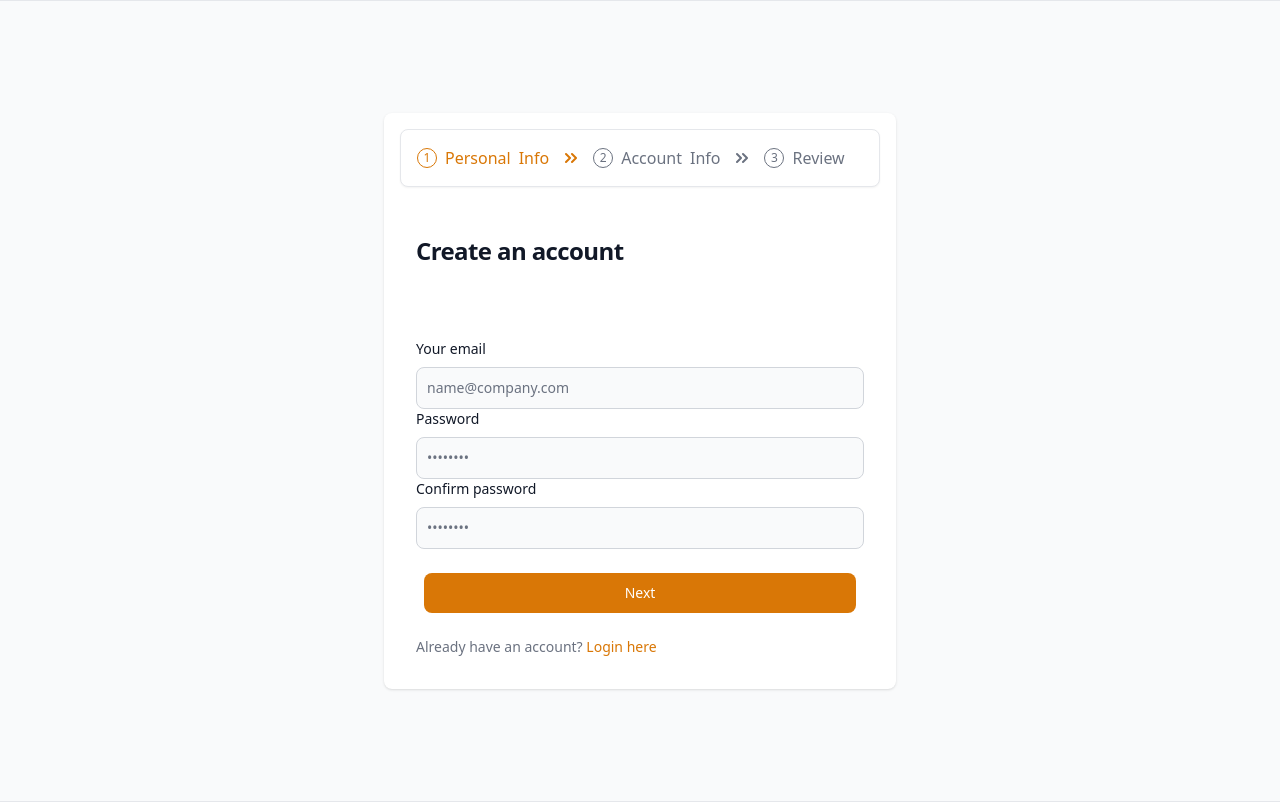
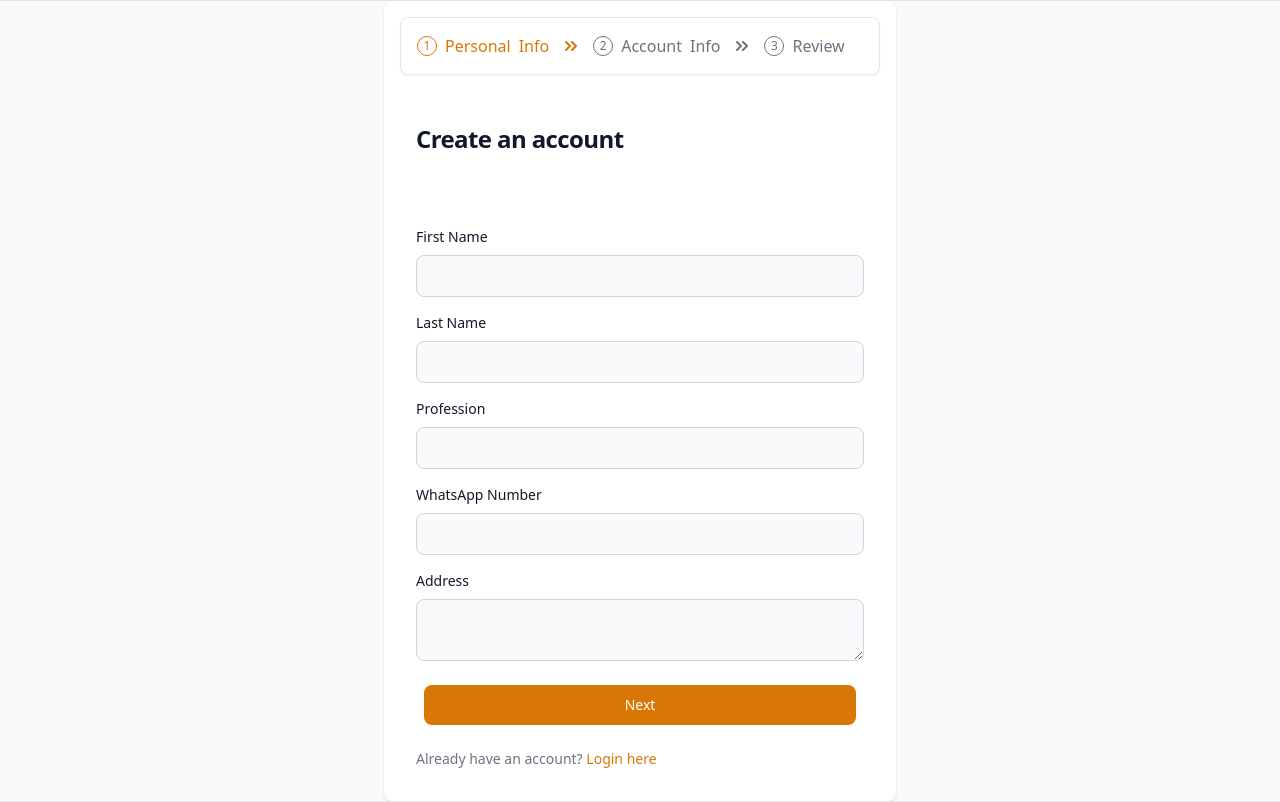
Before and after one commit to aahnik/unison, a Django app: template src/users/templates/users/register.html in a window 1280 px wide. Shown: the part 56-858 px from the top of the page. Run offline with Django 4.2, Linux system fonts and the light colour scheme; the template is opened without the code that fills it, so the values that code supplies are empty; style sheets or scripts are compiled from the project's sources; some libraries are stand-ins or nearby versions.

Commit message:
feature/aahq-29-events-registration-flow

```diff
--- a/src/haps/admin.py
+++ b/src/haps/admin.py
@@ -23,6 +23,7 @@ class EventAdmin(admin.ModelAdmin):
         "end_time",
         "accept_reg",
         "show_on_home",
+        "content",
     ]
 
 
--- a/src/haps/urls.py
+++ b/src/haps/urls.py
@@ -7,4 +7,5 @@ app_name = "haps"
 urlpatterns = [
     path("", views.haps_list, name="events"),
     path("<slug>", views.haps_item, name="event_item"),
+    path("<slug>/register", views.register_for_event, name="event_register"),
 ]
--- a/src/users/forms.py
+++ b/src/users/forms.py
@@ -48,7 +48,7 @@ class UserRegistrationForm(forms.Form):
     address = forms.CharField(max_length=1024)
     profession = forms.CharField(max_length=256)
     whatsapp_number = forms.CharField(max_length=15)
-    email = forms.CharField(max_length=128)
+    email = forms.EmailField(max_length=128)
 
     def clean_password2(self):
         # Check that the two password entries match
--- a/src/users/templates/users/register.html
+++ b/src/users/templates/users/register.html
@@ -10,69 +10,40 @@
 
 <div class="flex justify-center content-center">
   <section class="bg-gray-50 dark:bg-gray-900 w-full">
-    <div
-      class="flex flex-col items-center justify-center px-6 py-8 mx-auto md:h-screen lg:py-0"
-    >
+    <div class="flex flex-col items-center justify-center px-6 py-8 mx-auto md:h-screen lg:py-0">
+      <div class="text-primary-600 dark:text-primary-500 border-primary-600 dark:border-primary-500 hidden"></div>
       <div
-        class="text-primary-600 dark:text-primary-500 border-primary-600 dark:border-primary-500 hidden"
-      ></div>
-      <div
-        class="w-full bg-white rounded-lg shadow dark:border md:mt-0 sm:max-w-lg xl:p-0 dark:bg-gray-800 dark:border-gray-700"
-      >
+        class="w-full bg-white rounded-lg shadow dark:border md:mt-0 sm:max-w-lg xl:p-0 dark:bg-gray-800 dark:border-gray-700">
         <div id="stepper" class="my-4 mx-4">
           <ol
-            class="flex items-center w-full p-3 space-x-2 text-sm font-medium text-center text-gray-500 bg-white border border-gray-200 rounded-lg shadow-sm dark:text-gray-400 sm:text-base dark:bg-gray-800 dark:border-gray-700 sm:p-4 sm:space-x-4 rtl:space-x-reverse"
-          >
+            class="flex items-center w-full p-3 space-x-2 text-sm font-medium text-center text-gray-500 bg-white border border-gray-200 rounded-lg shadow-sm dark:text-gray-400 sm:text-base dark:bg-gray-800 dark:border-gray-700 sm:p-4 sm:space-x-4 rtl:space-x-reverse">
             <li class="stepIndicator flex items-center">
               <span
-                class="stepIndicatorBorder flex items-center justify-center w-5 h-5 me-2 text-xs border rounded-full shrink-0border-primary-600 dark:border-primary-500"
-              >
+                class="stepIndicatorBorder flex items-center justify-center w-5 h-5 me-2 text-xs border rounded-full shrink-0border-primary-600 dark:border-primary-500">
                 1
               </span>
               Personal <span class="hidden sm:inline-flex sm:ms-2">Info</span>
-              <svg
-                class="w-3 h-3 ms-2 sm:ms-4 rtl:rotate-180"
-                aria-hidden="true"
-                xmlns="http://www.w3.org/2000/svg"
-                fill="none"
-                viewBox="0 0 12 10"
-              >
-                <path
-                  stroke="currentColor"
-                  stroke-linecap="round"
-                  stroke-linejoin="round"
-                  stroke-width="2"
-                  d="m7 9 4-4-4-4M1 9l4-4-4-4"
-                />
+              <svg class="w-3 h-3 ms-2 sm:ms-4 rtl:rotate-180" aria-hidden="true" xmlns="http://www.w3.org/2000/svg"
+                fill="none" viewBox="0 0 12 10">
+                <path stroke="currentColor" stroke-linecap="round" stroke-linejoin="round" stroke-width="2"
+                  d="m7 9 4-4-4-4M1 9l4-4-4-4" />
               </svg>
             </li>
             <li class="stepIndicator flex items-center">
               <span
-                class="stepIndicatorBorder flex items-center justify-center w-5 h-5 me-2 text-xs border border-gray-500 rounded-full shrink-0 dark:border-gray-400"
-              >
+                class="stepIndicatorBorder flex items-center justify-center w-5 h-5 me-2 text-xs border border-gray-500 rounded-full shrink-0 dark:border-gray-400">
                 2
               </span>
               Account <span class="hidden sm:inline-flex sm:ms-2">Info</span>
-              <svg
-                class="w-3 h-3 ms-2 sm:ms-4 rtl:rotate-180"
-                aria-hidden="true"
-                xmlns="http://www.w3.org/2000/svg"
-                fill="none"
-                viewBox="0 0 12 10"
-              >
-                <path
-                  stroke="currentColor"
-                  stroke-linecap="round"
-                  stroke-linejoin="round"
-                  stroke-width="2"
-                  d="m7 9 4-4-4-4M1 9l4-4-4-4"
-                />
+              <svg class="w-3 h-3 ms-2 sm:ms-4 rtl:rotate-180" aria-hidden="true" xmlns="http://www.w3.org/2000/svg"
+                fill="none" viewBox="0 0 12 10">
+                <path stroke="currentColor" stroke-linecap="round" stroke-linejoin="round" stroke-width="2"
+                  d="m7 9 4-4-4-4M1 9l4-4-4-4" />
               </svg>
             </li>
             <li class="stepIndicator flex items-center">
               <span
-                class="stepIndicatorBorder flex items-center justify-center w-5 h-5 me-2 text-xs border border-gray-500 rounded-full shrink-0 dark:border-gray-400"
-              >
+                class="stepIndicatorBorder flex items-center justify-center w-5 h-5 me-2 text-xs border border-gray-500 rounded-full shrink-0 dark:border-gray-400">
                 3
               </span>
               Review
@@ -81,9 +52,7 @@
         </div>
 
         <div class="p-6 space-y-4 md:space-y-6 sm:p-8">
-          <h1
-            class="text-xl font-bold leading-tight tracking-tight text-gray-900 md:text-2xl dark:text-white"
-          >
+          <h1 class="text-xl font-bold leading-tight tracking-tight text-gray-900 md:text-2xl dark:text-white">
             Create an account
           </h1>
           <form id="multiStepForm" class="space-y-4 md:space-y-6" method="post">
@@ -93,10 +62,8 @@
             {% if form.non_field_errors %}
             <ul class="errorlist">
               {% for error in form.non_field_errors %}
-              <div
-                class="p-4 mb-4 text-sm text-red-800 rounded-lg bg-red-50 dark:bg-gray-800 dark:text-red-400"
-                role="alert"
-              >
+              <div class="p-4 mb-4 text-sm text-red-800 rounded-lg bg-red-50 dark:bg-gray-800 dark:text-red-400"
+                role="alert">
                 <span class="font-medium">Validation Error</span> {{error}}
               </div>
               {% endfor %}
@@ -110,10 +77,8 @@
 
             {% for error in field.errors %}
             <!-- iterate through all the errors -->
-            <div
-              class="p-4 mb-4 text-sm text-red-800 rounded-lg bg-red-50 dark:bg-gray-800 dark:text-red-400"
-              role="alert"
-            >
+            <div class="p-4 mb-4 text-sm text-red-800 rounded-lg bg-red-50 dark:bg-gray-800 dark:text-red-400"
+              role="alert">
               <span class="font-medium">{{ field.label }}</span> {{error}}
             </div>
             {% endfor %}
@@ -127,194 +92,112 @@
             <br />
 
             {# step 1 #}
+
             <div class="step">
-              <div>
-                <label
-                  for="email"
-                  class="block mb-2 text-sm font-medium text-gray-900 dark:text-white"
-                  >Your email</label
-                >
-                <input
-                  type="email"
-                  name="email"
-                  id="email"
-                  value="{{form.email.value | default:''}}"
+
+              <div class="mb-4">
+                <label for="first_name" class="block mb-2 text-sm font-medium text-gray-900 dark:text-white">First
+                  Name</label>
+                <input type="text" name="first_name" id="first_name" value="{{form.first_name.value | default:''}}"
                   class="bg-gray-50 border border-gray-300 text-gray-900 sm:text-sm rounded-lg focus:ring-primary-600 focus:border-primary-600 block w-full p-2.5 dark:bg-gray-700 dark:border-gray-600 dark:placeholder-gray-400 dark:text-white dark:focus:ring-primary-500 dark:focus:border-primary-500"
-                  placeholder="name@company.com"
-                  required=""
-                />
+                  placeholder="" required="" />
               </div>
-              <div>
-                <label
-                  for="password"
-                  class="block mb-2 text-sm font-medium text-gray-900 dark:text-white"
-                  >Password</label
-                >
-                <input
-                  type="password"
-                  name="password1"
-                  id="id_password1"
-                  value="{{form.password1.value | default:''}}"
-                  placeholder="••••••••"
+              <div class="mb-4">
+                <label for="last_name" class="block mb-2 text-sm font-medium text-gray-900 dark:text-white">Last
+                  Name</label>
+                <input type="text" name="last_name" id="last_name" value="{{form.last_name.value | default:''}}"
+                  placeholder=""
                   class="bg-gray-50 border border-gray-300 text-gray-900 sm:text-sm rounded-lg focus:ring-primary-600 focus:border-primary-600 block w-full p-2.5 dark:bg-gray-700 dark:border-gray-600 dark:placeholder-gray-400 dark:text-white dark:focus:ring-primary-500 dark:focus:border-primary-500"
-                  required=""
-                />
+                  required="" />
               </div>
-              <div>
-                <label
-                  for="confirm-password"
-                  class="block mb-2 text-sm font-medium text-gray-900 dark:text-white"
-                  >Confirm password</label
-                >
-                <input
-                  type="password"
-                  name="password2"
-                  id="id_password2"
-                  value="{{form.password2.value | default:''}}"
-                  placeholder="••••••••"
+              <div class="mb-4">
+                <label for="profession"
+                  class="block mb-2 text-sm font-medium text-gray-900 dark:text-white">Profession</label>
+                <input type="text" name="profession" id="profession" value="{{form.profession.value | default:''}}"
+                  placeholder=""
                   class="bg-gray-50 border border-gray-300 text-gray-900 sm:text-sm rounded-lg focus:ring-primary-600 focus:border-primary-600 block w-full p-2.5 dark:bg-gray-700 dark:border-gray-600 dark:placeholder-gray-400 dark:text-white dark:focus:ring-primary-500 dark:focus:border-primary-500"
-                  required=""
-                />
+                  required="" />
+              </div>
+
+              <div class="mb-4">
+                <label for="whatsapp_number"
+                  class="block mb-2 text-sm font-medium text-gray-900 dark:text-white">WhatsApp Number</label>
+                <input type="text" name="whatsapp_number" id="whatsapp_number"
+                  value="{{form.whatsapp_number.value | default:''}}" placeholder=""
+                  class="bg-gray-50 border border-gray-300 text-gray-900 sm:text-sm rounded-lg focus:ring-primary-600 focus:border-primary-600 block w-full p-2.5 dark:bg-gray-700 dark:border-gray-600 dark:placeholder-gray-400 dark:text-white dark:focus:ring-primary-500 dark:focus:border-primary-500"
+                  required="" />
+              </div>
+
+              <div class="mb-4">
+                <label for="address"
+                  class="block mb-2 text-sm font-medium text-gray-900 dark:text-white">Address</label>
+                <textarea type="text" name="address" id="address" placeholder=""
+                  class="bg-gray-50 border border-gray-300 text-gray-900 sm:text-sm rounded-lg focus:ring-primary-600 focus:border-primary-600 block w-full p-2.5 dark:bg-gray-700 dark:border-gray-600 dark:placeholder-gray-400 dark:text-white dark:focus:ring-primary-500 dark:focus:border-primary-500"
+                  required="" />
+                {{form.address.value | default:''}}
+                </textarea>
               </div>
             </div>
             {# step 2 #}
             <div class="step">
-
-              <div>
-                <label
-                  for="first_name"
-                  class="block mb-2 text-sm font-medium text-gray-900 dark:text-white"
-                  >Your First Name</label
-                >
-                <input
-                  type="text"
-                  name="first_name"
-                  id="first_name"
-                  value="{{form.first_name.value | default:''}}"
+              <div class="mb-4">
+                <label for="email" class="block mb-2 text-sm font-medium text-gray-900 dark:text-white">Your
+                  email</label>
+                <input type="email" name="email" id="email" value="{{form.email.value | default:''}}"
                   class="bg-gray-50 border border-gray-300 text-gray-900 sm:text-sm rounded-lg focus:ring-primary-600 focus:border-primary-600 block w-full p-2.5 dark:bg-gray-700 dark:border-gray-600 dark:placeholder-gray-400 dark:text-white dark:focus:ring-primary-500 dark:focus:border-primary-500"
-                  placeholder=""
-                  required=""
-                />
+                  placeholder="name@company.com" required="" />
               </div>
-              <div>
-                <label
-                  for="last_name"
-                  class="block mb-2 text-sm font-medium text-gray-900 dark:text-white"
-                  >Last Name</label
-                >
-                <input
-                  type="text"
-                  name="last_name"
-                  id="last_name"
-                  value="{{form.last_name.value | default:''}}"
+              <div class="mb-4">
+                <label for="password"
+                  class="block mb-2 text-sm font-medium text-gray-900 dark:text-white">Password</label>
+                <input type="password" name="password1" id="id_password1" value="{{form.password1.value | default:''}}"
                   placeholder=""
                   class="bg-gray-50 border border-gray-300 text-gray-900 sm:text-sm rounded-lg focus:ring-primary-600 focus:border-primary-600 block w-full p-2.5 dark:bg-gray-700 dark:border-gray-600 dark:placeholder-gray-400 dark:text-white dark:focus:ring-primary-500 dark:focus:border-primary-500"
-                  required=""
-                />
+                  required="" />
               </div>
-              <div>
-                <label
-                  for="profession"
-                  class="block mb-2 text-sm font-medium text-gray-900 dark:text-white"
-                  >Profession</label
-                >
-                <input
-                  type="text"
-                  name="profession"
-                  id="profession"
-                  value="{{form.profession.value | default:''}}"
+              <div class="mb-4">
+                <label for="confirm-password"
+                  class="block mb-2 text-sm font-medium text-gray-900 dark:text-white">Confirm password</label>
+                <input type="password" name="password2" id="id_password2" value="{{form.password2.value | default:''}}"
                   placeholder=""
                   class="bg-gray-50 border border-gray-300 text-gray-900 sm:text-sm rounded-lg focus:ring-primary-600 focus:border-primary-600 block w-full p-2.5 dark:bg-gray-700 dark:border-gray-600 dark:placeholder-gray-400 dark:text-white dark:focus:ring-primary-500 dark:focus:border-primary-500"
-                  required=""
-                />
-              </div>
-
-              <div>
-                <label
-                  for="whatsapp_number"
-                  class="block mb-2 text-sm font-medium text-gray-900 dark:text-white"
-                  >WhatsApp Number</label
-                >
-                <input
-                  type="text"
-                  name="whatsapp_number"
-                  id="whatsapp_number"
-                  value="{{form.whatsapp_number.value | default:''}}"
-                  placeholder=""
-                  class="bg-gray-50 border border-gray-300 text-gray-900 sm:text-sm rounded-lg focus:ring-primary-600 focus:border-primary-600 block w-full p-2.5 dark:bg-gray-700 dark:border-gray-600 dark:placeholder-gray-400 dark:text-white dark:focus:ring-primary-500 dark:focus:border-primary-500"
-                  required=""
-                />
-              </div>
-
-              <div>
-                <label
-                  for="address"
-                  class="block mb-2 text-sm font-medium text-gray-900 dark:text-white"
-                  >Address</label
-                >
-                <textarea
-                  type="text"
-                  name="address"
-                  id="address"
-
-                  placeholder=""
-                  class="bg-gray-50 border border-gray-300 text-gray-900 sm:text-sm rounded-lg focus:ring-primary-600 focus:border-primary-600 block w-full p-2.5 dark:bg-gray-700 dark:border-gray-600 dark:placeholder-gray-400 dark:text-white dark:focus:ring-primary-500 dark:focus:border-primary-500"
-                  required=""
-                />
-                {{form.address.value | default:''}}
-                </textarea>
+                  required="" />
               </div>
             </div>
+
+
 
             <div class="step">
               <div class="flex items-start">
                 <div class="flex items-center h-5">
-                  <input
-                    id="terms"
-                    aria-describedby="terms"
-                    type="checkbox"
+                  <input id="terms" aria-describedby="terms" type="checkbox"
                     class="w-4 h-4 border border-gray-300 rounded bg-gray-50 focus:ring-3 focus:ring-primary-300 dark:bg-gray-700 dark:border-gray-600 dark:focus:ring-primary-600 dark:ring-offset-gray-800"
-                    required=""
-                  />
+                    required="" />
                 </div>
                 <div class="ml-3 text-sm">
-                  <label
-                    for="terms"
-                    class="font-light text-gray-500 dark:text-gray-300"
-                    >I accept the
-                    <a
-                      class="font-medium text-primary-600 hover:underline dark:text-primary-500"
-                      href="#"
-                      >Terms and Conditions</a
-                    ></label
-                  >
+                  <label for="terms" class="font-light text-gray-500 dark:text-gray-300">I accept the
+                    <a class="font-medium text-primary-600 hover:underline dark:text-primary-500" href="#">Terms and
+                      Conditions</a></label>
                 </div>
               </div>
             </div>
 
             <div class="form-footer flex gap-3">
-              <button
-                id="prevBtn"
+              <button id="prevBtn"
                 class="w-full mx-2 bg-white hover:bg-primary-100 focus:ring-4 focus:outline-none focus:ring-primary-300 font-medium rounded-lg text-sm px-5 py-2.5 text-center dark:bg-primary-600 border-solid border-2 border-primary-800 dark:hover:bg-primary-700 dark:focus:ring-primary-800"
-                onclick="nextPrev(-1)"
-              >
+                onclick="nextPrev(-1)">
                 Previous
               </button>
-              <button
-                id="nextBtn"
+              <button id="nextBtn"
                 class="w-full mx-2 text-white bg-primary-600 hover:bg-primary-700 focus:ring-4 focus:outline-none focus:ring-primary-300 font-medium rounded-lg text-sm px-5 py-2.5 text-center dark:bg-primary-600 dark:hover:bg-primary-700 dark:focus:ring-primary-800"
-                onclick="nextPrev(1)"
-              >
+                onclick="nextPrev(1)">
                 Next
               </button>
             </div>
             <p class="text-sm font-light text-gray-500 dark:text-gray-400">
               Already have an account?
-              <a
-                href="{% url 'users:login' %}"
-                class="font-medium text-primary-600 hover:underline dark:text-primary-500"
-                >Login here</a
-              >
+              <a href="{% url 'users:login' %}?next={{request.GET.next}}"
+                class="font-medium text-primary-600 hover:underline dark:text-primary-500">Login here</a>
             </p>
           </form>
         </div>
```
Also changed, not shown: src/haps/models.py (+8 -2 lines), src/haps/templates/haps/item.html (+78 -0 lines), src/haps/templates/haps/register_success.html (added, +104 -0 lines), src/haps/views.py (+15 -2 lines), src/users/templates/users/login.html (+23 -64 lines), src/users/templates/users/profile.html (+6 -18 lines), src/users/views.py (+13 -3 lines), src/haps/migrations/0003_eventregistration_datetime.py (added), src/haps/migrations/0004_event_content.py (added).
